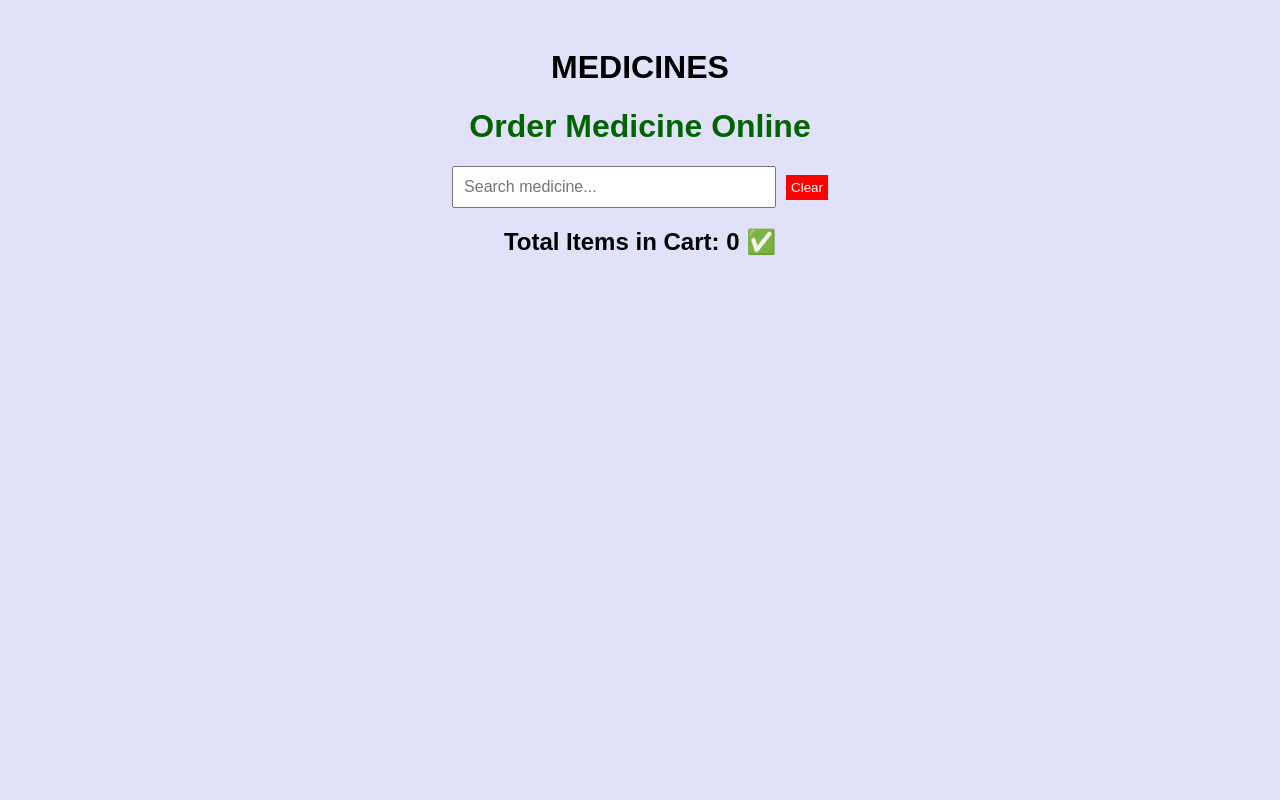
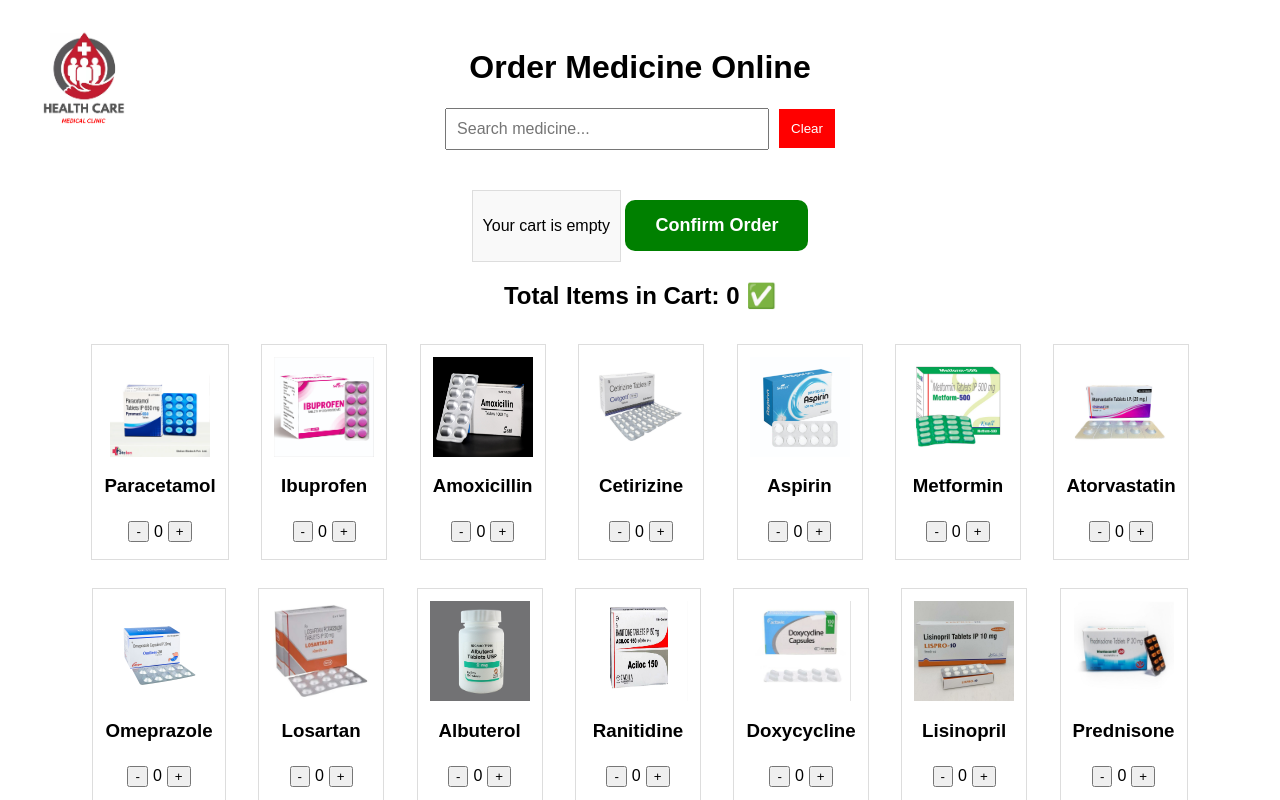
Before and after one commit to Juhi-Karosiya/icp10-javaScript-github-project-DoctorsAppointment, a plain HTML site: page pages/ordermeds.html in a window 1280 px wide. Both pictures are taken after a click on the element "0 ✅". Shown: the top 800 px of the page. Drawn offline with Linux system fonts and the light colour scheme.

Commit message:
new information added

```diff
--- a/pages/ordermeds.html
+++ b/pages/ordermeds.html
@@ -3,46 +3,24 @@
 <head>
     <meta charset="UTF-8">
     <meta name="viewport" content="width=device-width, initial-scale=1.0">
-    <title> medicine </title>
+    <title>Medicine Order</title>
     <style>
+
            body {
-            background-color: rgb(225, 225, 250);
             font-family: Arial, sans-serif;
             padding: 20px;
             text-align: center;
-           }
-           #heds{
-            color:darkgreen;
-           }
-     #search-container {
-        display: flex;
-         justify-content: center;
-         align-items: center;
-          margin-bottom: 20px;
-           }
-           #clear-search {
-         margin-left: 10px;
-          cursor: pointer;
-           background: red;
-            color: white;
-             border: none;
-             padding: 5px;
+
         }
         .medicine-card {
          border: 1px solid #ddd;
-        padding: 10px;
-         margin: 10px;
+          padding: 12px;
+          margin: 14px;
            display: inline-block;
             position: relative;
             }
-            .medicine-logo {
-                 position: absolute;
-                top: 5px;
-                right: 5px;
-                width: 30px;
-                height: 30px;
-             }
-             .cart-controls { display: flex;
+        .cart-controls {
+        display: flex;
          align-items: center;
           justify-content: center;
            }
@@ -67,6 +45,14 @@
             padding: 10px;
             width: 300px;
             font-size: 16px;
+        }
+        #clear-search {
+         margin-left:10px;
+          cursor: pointer;
+           background: red;
+            color: white;
+             border: none;
+             padding: 12px;
              }
 
          #cart-summary {
@@ -115,38 +101,43 @@
     </style>
 </head>
 <body>
-
-    <h1> MEDICINES </h1>
-    <h1 id="heds" >Order Medicine Online </h1>
+    <h1>Order Medicine Online</h1>
     <div id="search-container">
+        <img src="/images/meclinic-logo.jpg" alt="Med+ Clinic" class="logo">
         <input type="text" id="search-box" placeholder="Search medicine..." onkeyup="searchMedicine()">
         <button id="clear-search" onclick="clearSearch()">Clear</button>
+
     </div>
+    <div id="cart-summary"></div>
+    <button id="confirm-order" onclick="confirmOrder()">Confirm Order</button>
     <h2>Total Items in Cart: <span id="total-items" onclick="showThankYou()">0 ✅</span></h2>
-    <div id="medicine-list"></div>
+    <div id="medicine-list">
+
     <div id="thank-you-message">THANK YOU FOR VISITING.</div>
+
     <script>
         const medicines = ["Paracetamol", "Ibuprofen", "Amoxicillin", "Cetirizine", "Aspirin",
          "Metformin", "Atorvastatin", "Omeprazole", "Losartan", "Albuterol", "Ranitidine", "Doxycycline",
           "Lisinopril", "Prednisone", "Clarithromycin"];
 
         const medicineImages = {
-            "Paracetamol":"images/paracetamol.jpg",
-            "Ibuprofen": "images/ibuprofen.jpg",
-            "Amoxicillin":"images/amoxicillin.jpeg",
-            "Cetirizine": "images/cetrizine.png",
-            "Aspirin": "images/aspirin.jpg",
-            "Metformin": "images/metform.jpg",
-            "Atorvastatin": "images/atorvastatin.jpg",
-            "Omeprazole": "images/omeprazole.jpg",
-            "Losartan": "images/losartan.jpg",
-            "Albuterol": "images/albuterol.jpg",
-            "Ranitidine": "images/ranitidine.jpg",
-            "Doxycycline": "images/doxycycline.jpg",
-            "Lisinopril": "images/lisinopril.jpg",
-            "Prednisone": "images/prednisone.jpg",
-            "Clarithromycin": "images/clarithromycin.jpg"
+            "Paracetamol": "/images/paracetamol.jpg",
+            "Ibuprofen": "/images/ibuprofen.jpg",
+            "Amoxicillin":"/images/amoxicillin.jpeg",
+            "Cetirizine": "/images/cetrizine.png",
+            "Aspirin": "/images/aspirin.jpg",
+            "Metformin": "/images/metform.jpg",
+            "Atorvastatin": "/images/atorvastatin.jpg",
+            "Omeprazole": "/images/omeprazole.jpg",
+            "Losartan": "/images/Losartan.jpg",
+            "Albuterol": "/images/Albuterol.jpg",
+            "Ranitidine": "/images/ranitidine.jpg",
+            "Doxycycline": "/images/doxycycline.jpg",
+            "Lisinopril": "/images/lisinopril.jpg",
+            "Prednisone": "/images/prednisone.jpg",
+            "Clarithromycin": "/images/clarithromycin.jpg"
         };
+
         let cart = {};
 
         function renderMedicines(filter = "") {
@@ -157,7 +148,7 @@
                 cart[med] = cart[med] || 0;
                 list.innerHTML += `
                     <div class='medicine-card'>
-                        <img src='medicine-logo.png' alt='logo' class='medicine-logo'>
+                        <img src='${medicineImages[med]}' alt='${med}' class='medicine-img'>
                         <h3>${highlightedMed}</h3>
                         <div class='cart-controls'>
                             <button onclick="decrement('${med}')">-</button>
@@ -170,6 +161,7 @@
             updateTotal();
             updateCartSummary();
         }
+
         function increment(med) {
             cart[med]++;
             document.getElementById(`count-${med}`).innerText = cart[med];
@@ -183,22 +175,12 @@
             updateTotal();
             updateCartSummary();
         }
+
         function updateTotal() {
             let total = Object.values(cart).reduce((sum, count) => sum + count, 0);
             document.getElementById("total-items").innerText = total + " ✅";
         }
-        function updateCartSummary() {
-            let summary = "<h3>Cart Summary</h3><ul>";
-            let hasItems = false;
-            for (let med in cart) {
-                if (cart[med] > 0) {
-                    summary += `<li>${med}: ${cart[med]}</li>`;
-                    hasItems = true;
-                }
-            }
-            summary += "</ul>";
-            document.getElementById("cart-summary").innerHTML = hasItems ? summary : "<p>Your cart is empty</p>";
-        }
+
         function updateCartSummary() {
             let summary = "<h3>Cart Summary</h3><ul>";
             let hasItems = false;
@@ -221,12 +203,23 @@
             document.getElementById("search-box").value = "";
             renderMedicines();
         }
+
         function confirmOrder() {
             alert("Your order is confirmed!");
             window.location.href = "order-confirmed.html";
         }
 
+        function showThankYou() {
+            let message = document.getElementById("thank-you-message");
+            message.style.display = "block";
 
+            document.body.addEventListener("click", function removeMessage() {
+                message.style.display = "none";
+                document.body.removeEventListener("click", removeMessage);
+            });
+        }
+
+        renderMedicines();
     </script>
 </body>
 </html>
```
Also changed, not shown: images/Albuterol.jpg (added), images/Losartan.jpg (added), images/amoxicillin.jpeg (added), images/aspirin.jpg (added), images/atorvastatin.jpg (added), images/cetrizine.png (added), images/clarithromycin.jpg (added), images/doxycycline.jpg (added), images/ibuprofen.jpg (added), images/lisinopril.jpg (added), images/meclinic-logo.jpg (added), images/medlogo.jpg (added), images/metform.jpg (added), images/omeprazole.jpg (added), 3 more files. Lines whose indentation alone changed are shown as unchanged.
